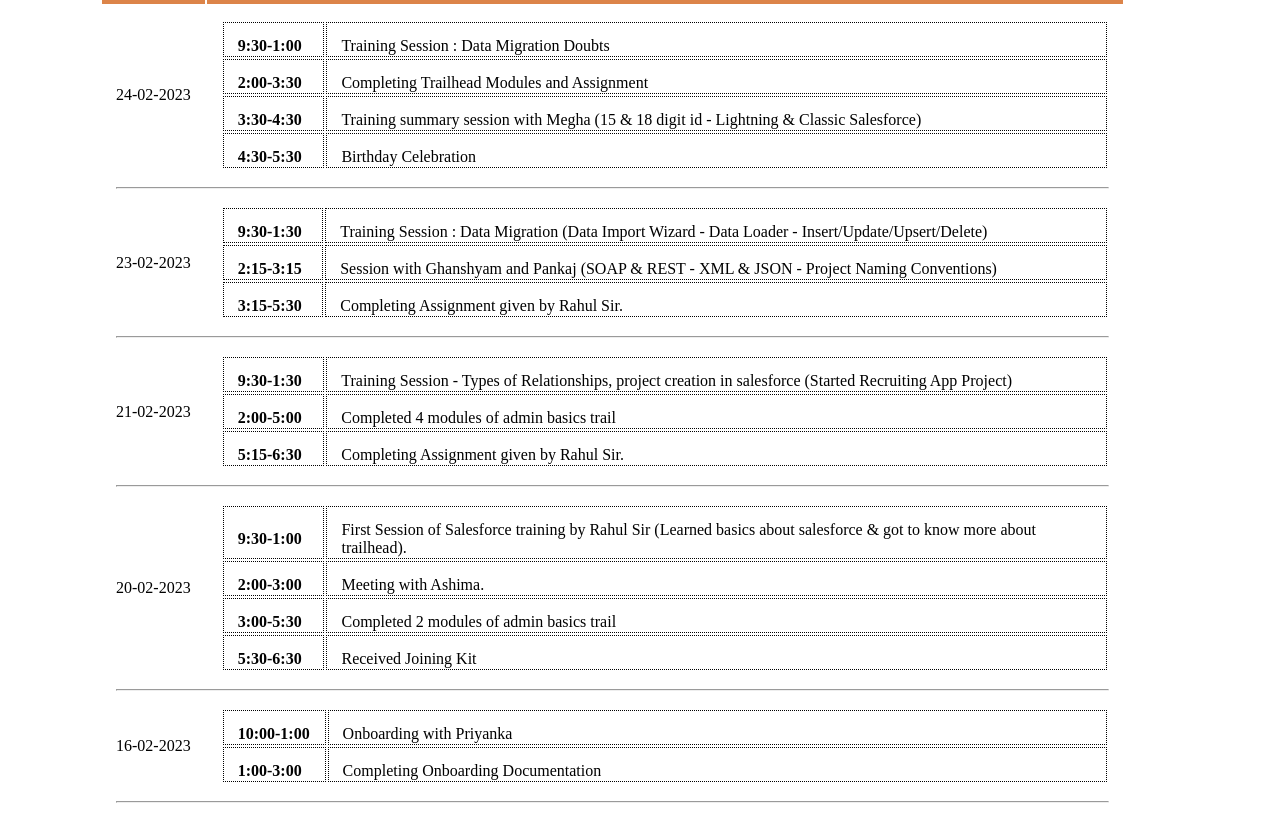
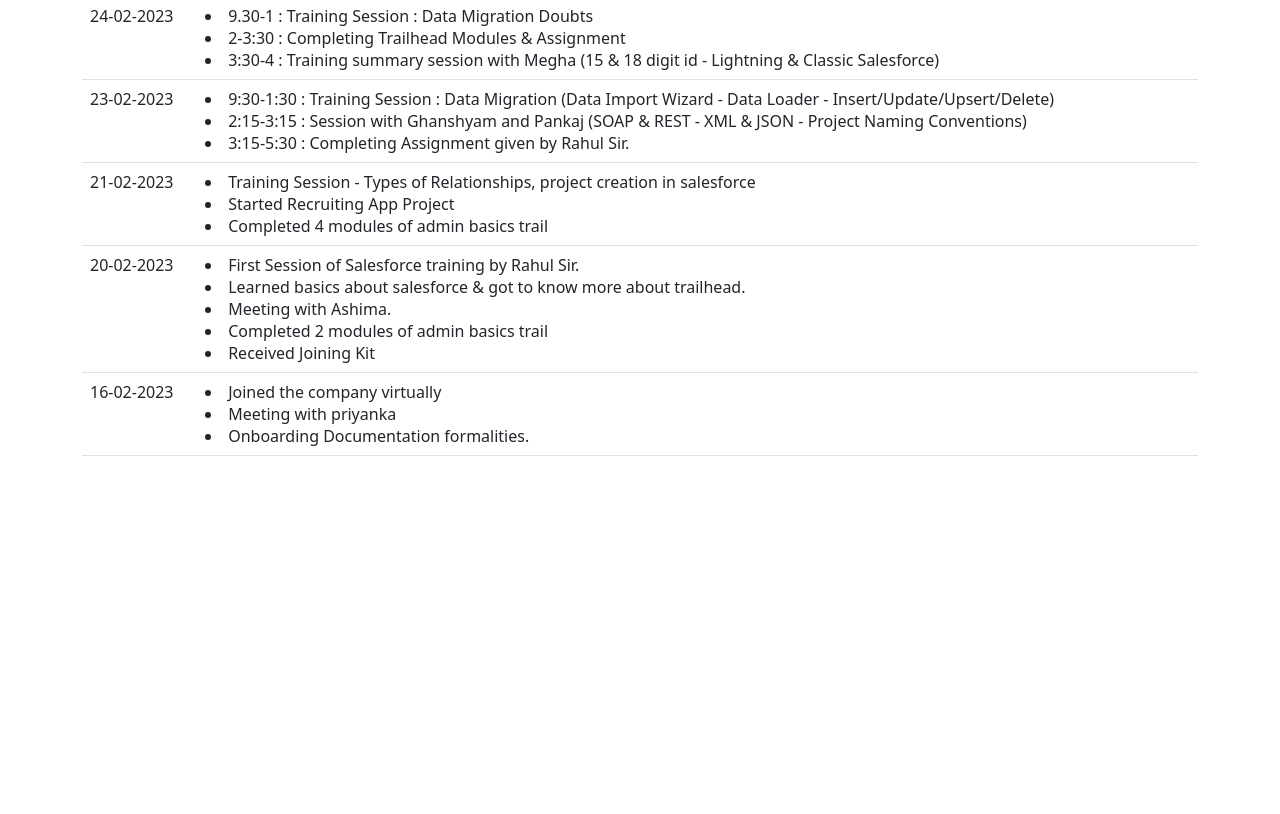
Before and after one commit to pushkarRajaMirketa/pushkarRajaMirketa.github.io, a plain HTML site: page journal.html in a window 1280 px wide. Shown: the part 98-912 px from the top of the page. After the commit the page ends 800 px from the top, so only its background shows below. Drawn offline with nearby package versions, Linux system fonts and the light colour scheme.

Commit message:
Add files via upload

```diff
--- a/journal.html
+++ b/journal.html
@@ -1,179 +1,81 @@
-<!--
-  <table class="inner-table">
-               <tr>
-                <td class="td-date"><b> </b></td>
-                <td class="td-notes"></td>
-              </tr>
-              <tr>
-                <td  class="td-date"><b> </b></td>
-                <td class="td-notes"></td>
-              </tr>
-              <tr>
-                <td  class="td-date"><b> </b></td>
-                <td class="td-notes"></td>
-              </tr>
-            </table>
- -->
-
 <html>
   <head>
     <title>Pushkar's Journal</title>
-    <link rel="stylesheet" href="journalStyle.css" />
+    <!-- CSS only -->
+    <link
+      href="https://cdn.jsdelivr.net/npm/bootstrap@5.2.0-beta1/dist/css/bootstrap.min.css"
+      rel="stylesheet"
+      integrity="sha384-0evHe/X+R7YkIZDRvuzKMRqM+OrBnVFBL6DOitfPri4tjfHxaWutUpFmBp4vmVor"
+      crossorigin="anonymous"
+    />
+    <!-- JavaScript Bundle with Popper -->
+    <script
+      src="https://cdn.jsdelivr.net/npm/bootstrap@5.2.0-beta1/dist/js/bootstrap.bundle.min.js"
+      integrity="sha384-pprn3073KE6tl6bjs2QrFaJGz5/SUsLqktiwsUTF55Jfv3qYSDhgCecCxMW52nD2"
+      crossorigin="anonymous"
+    ></script>
   </head>
   <body class="container">
     <h1>Pushkar's Journal</h1>
-    <table class="journal-table">
-      <thead>
+    <table class="table">
+      <thead class="bg-warning">
         <tr>
           <th>Date</th>
-          <th class="td-notes">Notes</th>
+          <th>Notes</th>
         </tr>
       </thead>
       <tbody>
         <tr>
           <td>24-02-2023</td>
           <td>
-            <table class="inner-table">
-              <tr>
-                <td class="td-date">
-                  <b>9:30-1:00</b>
-                </td>
-                <td class="td-notes">
-                  Training Session : Data Migration Doubts
-                </td>
-              </tr>
-              <tr>
-                <td>
-                  <b>2:00-3:30</b>
-                </td>
-                <td class="td-notes">
-                  Completing Trailhead Modules and Assignment
-                </td>
-              </tr>
-              <tr>
-                <td><b>3:30-4:30</b></td>
-                <td class="td-notes">
-                  Training summary session with Megha (15 & 18 digit id -
-                  Lightning & Classic Salesforce)
-                </td>
-              </tr>
-              <tr>
-                <td><b>4:30-5:30</b></td>
-                <td class="td-notes">Birthday Celebration</td>
-              </tr>
-            </table>
+            <li>
+              9.30-1 : Training Session : Data Migration Doubts
+            </li>
+            <li>2-3:30 : Completing Trailhead Modules & Assignment</li>
+            <li>3:30-4 : Training summary session with Megha (15 & 18 digit id - Lightning & Classic Salesforce)</li>
           </td>
-        </tr>
-        <tr>
-          <td colspan="3"><hr /></td>
         </tr>
         <tr>
           <td>23-02-2023</td>
           <td>
-            <table class="inner-table">
-              <tr>
-                <td class="td-date"><b>9:30-1:30</b></td>
-                <td class="td-notes">
-                  Training Session : Data Migration (Data Import Wizard - Data
-                  Loader - Insert/Update/Upsert/Delete)
-                </td>
-              </tr>
-              <tr>
-                <td class="td-date"><b>2:15-3:15</b></td>
-                <td class="td-notes">
-                  Session with Ghanshyam and Pankaj (SOAP & REST - XML & JSON -
-                  Project Naming Conventions)
-                </td>
-              </tr>
-              <tr>
-                <td class="td-date"><b>3:15-5:30</b></td>
-                <td class="td-notes">
-                  Completing Assignment given by Rahul Sir.
-                </td>
-              </tr>
-            </table>
+            <li>
+              9:30-1:30 : Training Session : Data Migration (Data Import Wizard - Data Loader - Insert/Update/Upsert/Delete)
+            </li>
+            <li>2:15-3:15 : Session with Ghanshyam and Pankaj (SOAP & REST - XML & JSON - Project Naming Conventions)</li>
+            <li>3:15-5:30 : Completing Assignment given by Rahul Sir.</li>
           </td>
-        </tr>
-        <tr>
-          <td colspan="3"><hr /></td>
         </tr>
         <tr>
           <td>21-02-2023</td>
           <td>
-            <table class="inner-table">
-              <tr>
-                <td class="td-date"><b>9:30-1:30</b></td>
-                <td class="td-notes">
-                  Training Session - Types of Relationships, project creation in
-                  salesforce (Started Recruiting App Project)
-                </td>
-              </tr>
-              <tr>
-                <td class="td-date"><b>2:00-5:00</b></td>
-                <td class="td-notes">
-                  Completed 4 modules of admin basics trail
-                </td>
-              </tr>
-              <tr>
-                <td class="td-date"><b>5:15-6:30</b></td>
-                <td class="td-notes">
-                  Completing Assignment given by Rahul Sir.
-                </td>
-              </tr>
-            </table>
+            <li>
+              Training Session - Types of Relationships, project creation in
+              salesforce
+            </li>
+            <li>Started Recruiting App Project</li>
+            <li>Completed 4 modules of admin basics trail</li>
           </td>
-        </tr>
-        <tr>
-          <td colspan="3"><hr /></td>
         </tr>
         <tr>
           <td>20-02-2023</td>
           <td>
-            <table class="inner-table">
-              <tr>
-                <td class="td-date"><b>9:30-1:00</b></td>
-                <td class="td-notes">
-                  First Session of Salesforce training by Rahul Sir (Learned
-                  basics about salesforce & got to know more about trailhead).
-                </td>
-              </tr>
-              <tr>
-                <td class="td-date"><b>2:00-3:00</b></td>
-                <td class="td-notes">Meeting with Ashima.</td>
-              </tr>
-              <tr>
-                <td class="td-date"><b>3:00-5:30</b></td>
-                <td class="td-notes">
-                  Completed 2 modules of admin basics trail
-                </td>
-              </tr>
-              <tr>
-                <td class="td-date"><b>5:30-6:30</b></td>
-                <td class="td-notes">Received Joining Kit</td>
-              </tr>
-            </table>
+            <li>First Session of Salesforce training by Rahul Sir.</li>
+            <li>
+              Learned basics about salesforce & got to know more about
+              trailhead.
+            </li>
+            <li>Meeting with Ashima.</li>
+            <li>Completed 2 modules of admin basics trail</li>
+            <li>Received Joining Kit</li>
           </td>
-        </tr>
-        <tr>
-          <td colspan="3"><hr /></td>
         </tr>
         <tr>
           <td>16-02-2023</td>
           <td>
-            <table class="inner-table">
-              <tr>
-                <td class="td-date"><b>10:00-1:00</b></td>
-                <td class="td-notes">Onboarding with Priyanka</td>
-              </tr>
-              <tr>
-                <td class="td-date"><b>1:00-3:00</b></td>
-                <td class="td-notes">Completing Onboarding Documentation</td>
-              </tr>
-            </table>
+            <li>Joined the company virtually</li>
+            <li>Meeting with priyanka</li>
+            <li>Onboarding Documentation formalities.</li>
           </td>
-        </tr>
-        <tr>
-          <td colspan="3"><hr /></td>
         </tr>
       </tbody>
     </table>
```
